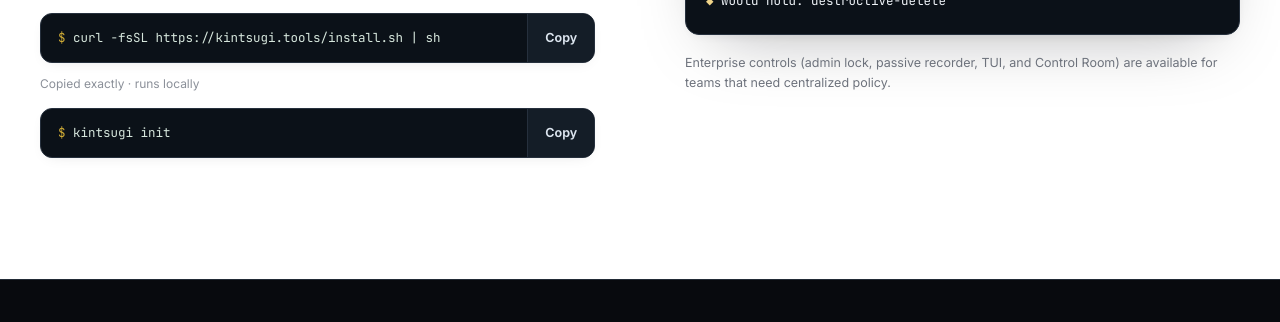
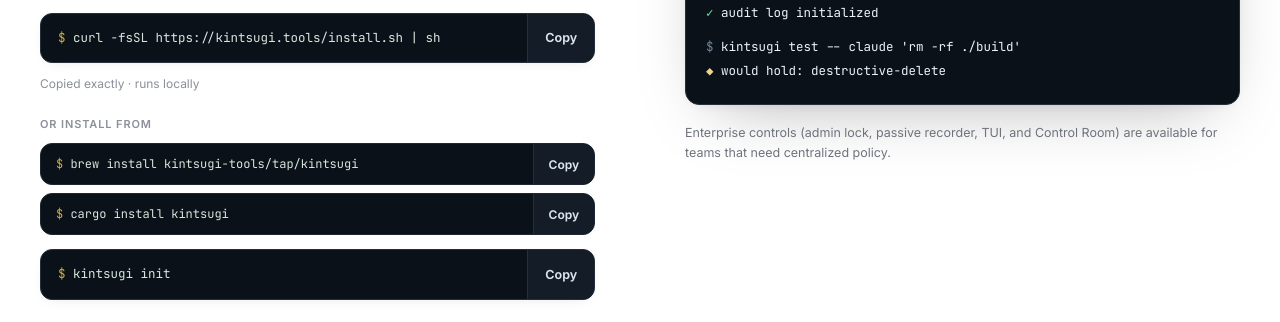
Before and after one commit to kintsugi-tools/website, a plain HTML site: page site/kintsugi.html in a window 1280 px wide. Shown: the part 3992-4314 px from the top of the page. Drawn offline with Linux system fonts and the light colour scheme.

Commit message:
kintsugi page: Homebrew and cargo install options

```diff
--- a/site/kintsugi.html
+++ b/site/kintsugi.html
@@ -3,7 +3,7 @@
 <head>
   <script>
     // Set the theme before first paint: no flash for dark-mode readers.
-    try { if (localStorage.getItem("kintsugi-theme") === "dark") document.documentElement.setAttribute("data-theme", "dark"); } catch (e) {}
+    try { if ((localStorage.getItem("kintsugi-theme") || (matchMedia("(prefers-color-scheme: dark)").matches ? "dark" : "")) === "dark") document.documentElement.setAttribute("data-theme", "dark"); } catch (e) {}
   </script>
 
   <meta charset="utf-8">
@@ -137,6 +137,17 @@
               <button type="button" data-copy="curl -fsSL https://kintsugi.tools/install.sh | sh" aria-label="Copy install command">Copy</button>
             </div>
             <p class="cmd-caption">Copied exactly · runs locally</p>
+            <p class="cmd-alt-label">or install from</p>
+            <div class="cmd-alt">
+              <div class="cmd">
+                <code><span class="prompt">$ </span>brew install kintsugi-tools/tap/kintsugi</code>
+                <button type="button" data-copy="brew install kintsugi-tools/tap/kintsugi" aria-label="Copy the Homebrew install command">Copy</button>
+              </div>
+              <div class="cmd">
+                <code><span class="prompt">$ </span>cargo install kintsugi</code>
+                <button type="button" data-copy="cargo install kintsugi" aria-label="Copy the cargo install command">Copy</button>
+              </div>
+            </div>
           </div>
           <div style="margin-top:14px;">
             <div class="cmd">
```
